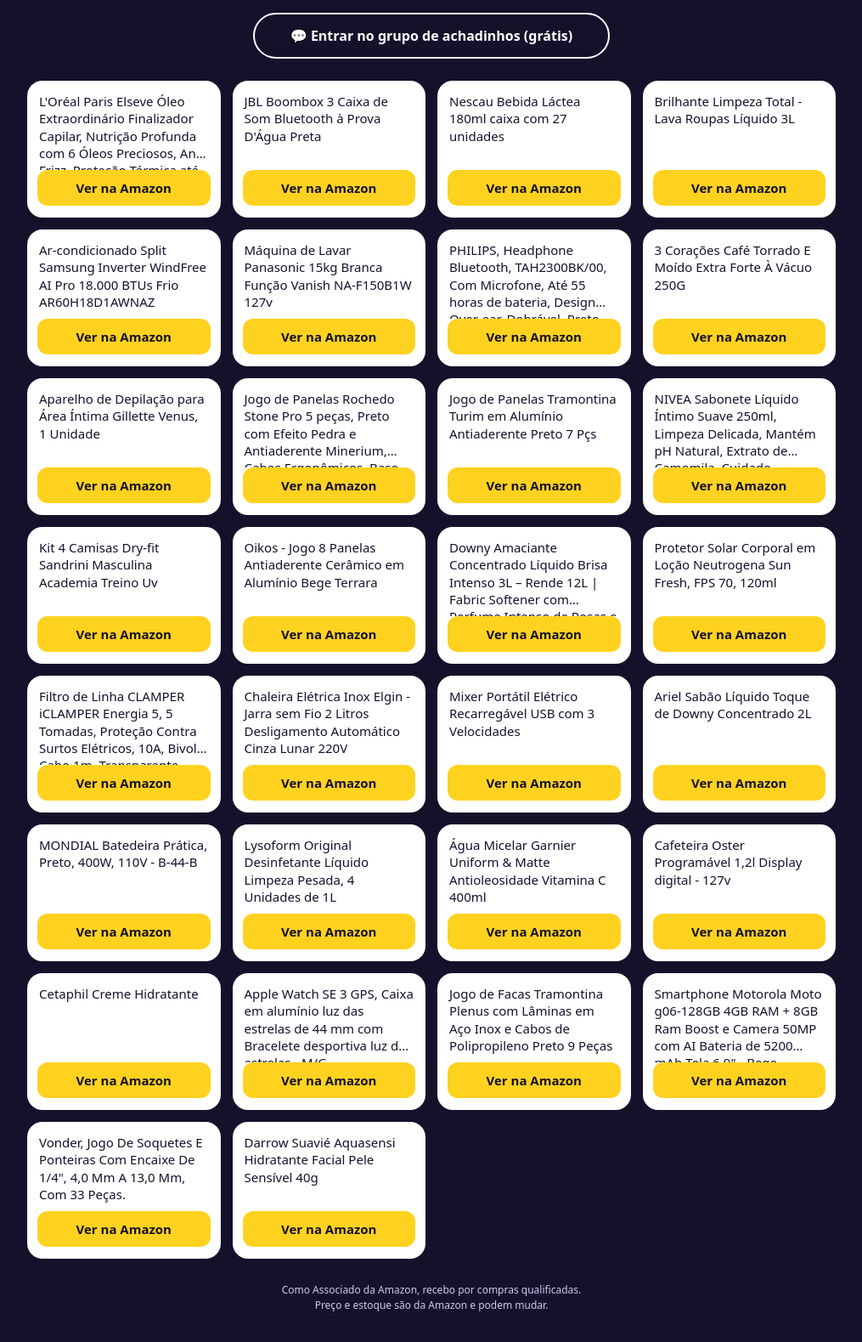
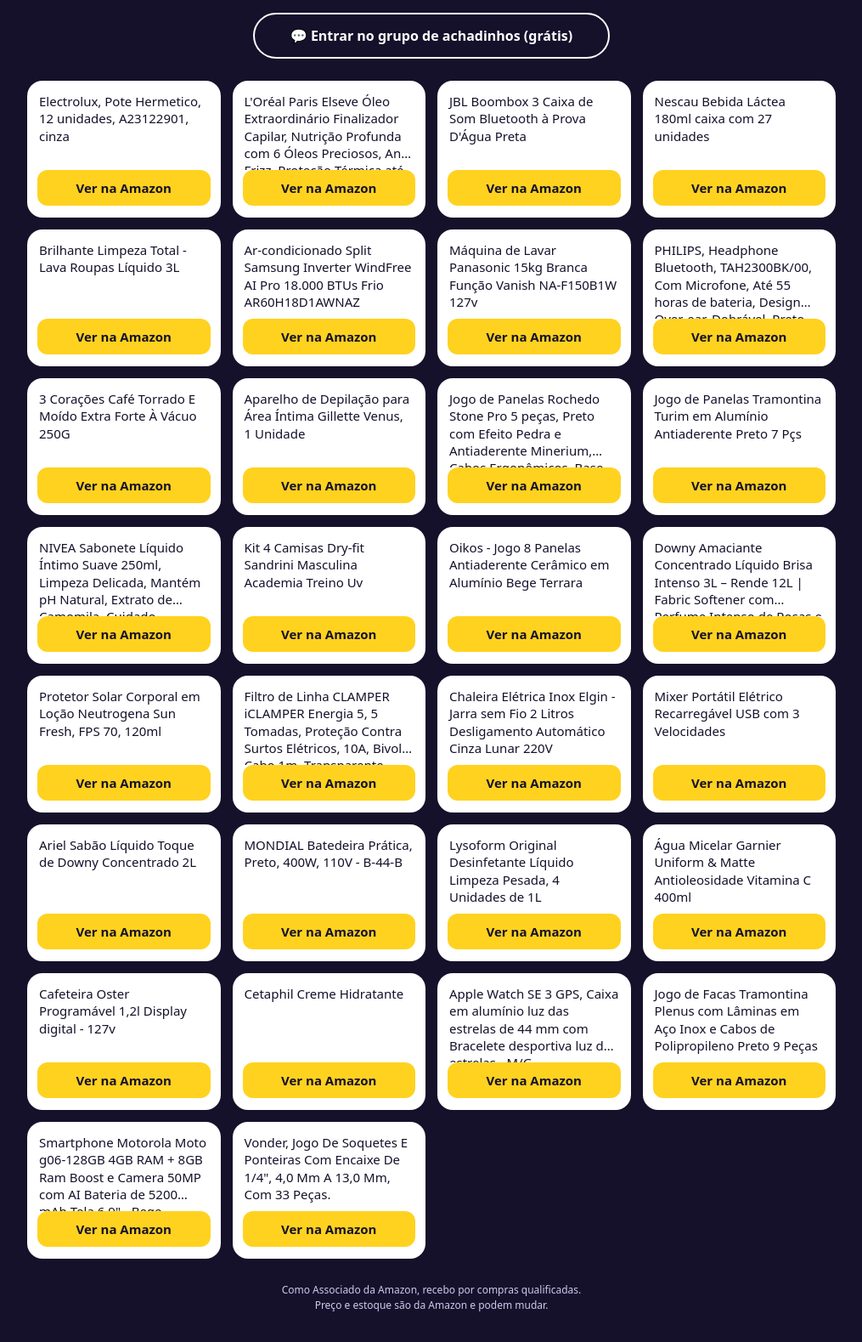
Before and after one commit to trudestr/achados, a plain HTML site: page index.html in a window 1280 px wide. Shown: the part 119-1698 px from the top of the page at 85% size, without its empty margins (132-1147 px from the left). Drawn offline with Linux system fonts and the light colour scheme.

Commit message:
página da Amazon 26/11 08:59

```diff
--- a/index.html
+++ b/index.html
@@ -27,6 +27,7 @@ footer{color:#CFC8EE;font-size:12px;text-align:center;padding:0 22px 34px;line-h
 <body><header><p class="perfil">@BUSCADOR.DESCONTOS</p><h1>Achados da Amazon</h1>
 <p class="sub">Os que saíram no grupo, o mais novo em cima</p><a class="grupo" href="https://chat.whatsapp.com/DBaHA4SVEhNLkJRnghaYI1">💬 Entrar no grupo de achadinhos (grátis)</a></header>
 <main>
+<article class="card"><p class="nome">Electrolux, Pote Hermetico, 12 unidades, A23122901, cinza</p><a class="comprar" href="https://www.amazon.com.br/dp/B09XJL4B9H/ref=nosim?tag=mandishop0a-20" rel="nofollow sponsored noopener">Ver na Amazon</a></article>
 <article class="card"><p class="nome">L&#x27;Oréal Paris Elseve Óleo Extraordinário Finalizador Capilar, Nutrição Profunda com 6 Óleos Preciosos, Anti-Frizz, Proteção Térmica até 230°C, Brilho Intenso para Todos os Tipos de Cabelo, 100ml</p><a class="comprar" href="https://www.amazon.com.br/dp/B07H113TPQ/ref=nosim?tag=mandishop0a-20" rel="nofollow sponsored noopener">Ver na Amazon</a></article>
 <article class="card"><p class="nome">JBL Boombox 3 Caixa de Som Bluetooth à Prova D&#x27;Água Preta</p><a class="comprar" href="https://www.amazon.com.br/dp/B0BF66H9XW/ref=nosim?tag=mandishop0a-20" rel="nofollow sponsored noopener">Ver na Amazon</a></article>
 <article class="card"><p class="nome">Nescau Bebida Láctea 180ml caixa com 27 unidades</p><a class="comprar" href="https://www.amazon.com.br/dp/B0CXJLK24Y/ref=nosim?tag=mandishop0a-20" rel="nofollow sponsored noopener">Ver na Amazon</a></article>
@@ -56,7 +57,6 @@ footer{color:#CFC8EE;font-size:12px;text-align:center;padding:0 22px 34px;line-h
 <article class="card"><p class="nome">Jogo de Facas Tramontina Plenus com Lâminas em Aço Inox e Cabos de Polipropileno Preto 9 Peças</p><a class="comprar" href="https://www.amazon.com.br/dp/B07WR4TP9W/ref=nosim?tag=mandishop0a-20" rel="nofollow sponsored noopener">Ver na Amazon</a></article>
 <article class="card"><p class="nome">Smartphone Motorola Moto g06-128GB 4GB RAM + 8GB Ram Boost e Camera 50MP com AI Bateria de 5200 mAh Tela 6.9&quot; - Bege</p><a class="comprar" href="https://www.amazon.com.br/dp/B0G1TZGNMC/ref=nosim?tag=mandishop0a-20" rel="nofollow sponsored noopener">Ver na Amazon</a></article>
 <article class="card"><p class="nome">Vonder, Jogo De Soquetes E Ponteiras Com Encaixe De 1/4&quot;, 4,0 Mm A 13,0 Mm, Com 33 Peças.</p><a class="comprar" href="https://www.amazon.com.br/dp/B0776VT6KN/ref=nosim?tag=mandishop0a-20" rel="nofollow sponsored noopener">Ver na Amazon</a></article>
-<article class="card"><p class="nome">Darrow Suavié Aquasensi Hidratante Facial Pele Sensível 40g</p><a class="comprar" href="https://www.amazon.com.br/dp/B0D6WCQSDM/ref=nosim?tag=mandishop0a-20" rel="nofollow sponsored noopener">Ver na Amazon</a></article>
 </main>
 <footer>Como Associado da Amazon, recebo por compras qualificadas.<br>Preço e estoque são da Amazon e podem mudar.</footer>
 </body></html>
```
